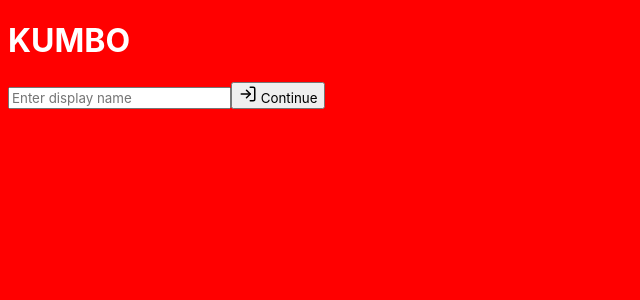
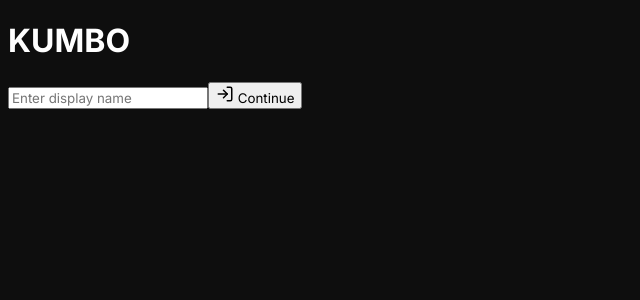
Before and after one commit to Great-Pittbul/chat-app, a React (Vite) app in the folder web-client/: page / in a window 1280 px wide. Shown: the top 300 px of the page, without its empty margins (0-640 px from the left). Built offline with nearby package versions, Linux system fonts and the light colour scheme.

Commit message:
Update style.css

```diff
--- a/web-client/src/style.css
+++ b/web-client/src/style.css
@@ -1,4 +1,4 @@
-body { background:red !important; }
+
 /* ===============================
    KUMBO — Global Luxury Theme
    Dark-first + Soft Gold Palette
```
